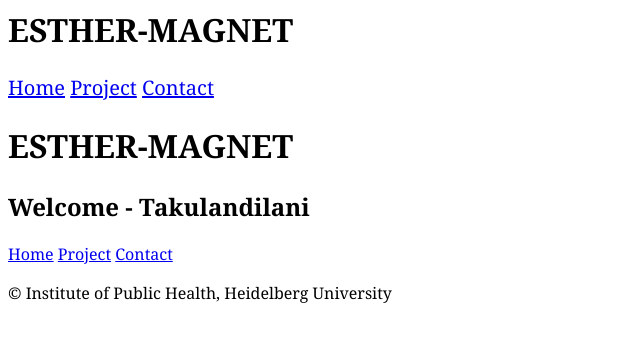
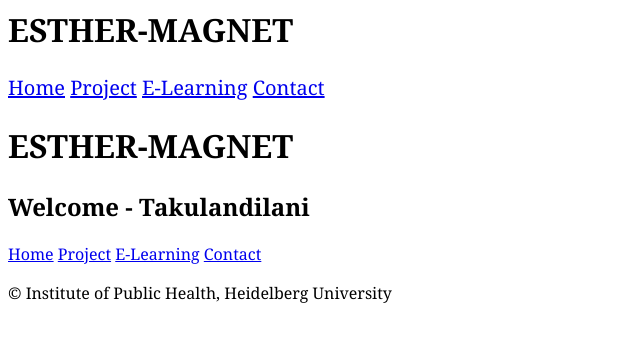
Before and after one commit to ESTHER-MAGNET/em_v00, a Jekyll site: the page built from index.html, in a window 1280 px wide. Shown: the top 342 px of the page, without its empty margins (0-640 px from the left). Built offline with Jekyll 4.4.1, drawn with Linux system fonts in a browser that asks for light colours; Markdown is read by kramdown in place of the engine named in the settings.

Commit message:
Added elearning.html

```diff
--- a/_includes/nav.html
+++ b/_includes/nav.html
@@ -1,7 +1,11 @@
 <nav>
 	<ul class="nav {{include.navclass}}">
 		<li><a href="{{site.baseurl}}/index.html" class="{% if page.url == '/index.html'%}current{% endif %}">Home</a></li>
-		<li><a href="{{site.baseurl}}/project.html" class="{% if page.url == '/project.html'%}current{% endif %}">Project</a></li>
+
+		<li><a href="{{site.baseurl}}/project.html" class="{% if page.url contains 'project' or page.url contains 'team' or page.url contains 'materials' %}current{% endif %}">Project</a></li>
+
+		<li><a href="{{site.baseurl}}/elearning.html" class="{% if page.url == '/elearning.html' %}current{% endif %}">E-Learning</a></li>
+
 		<li><a href="{{site.baseurl}}/contact.html" class="{% if page.url == '/contact.html'%}current{% endif %}">Contact</a></li>
 	</ul>
 </nav>
--- /dev/null
+++ b/elearning.html
@@ -0,0 +1,5 @@
+---
+layout: default
+---
+
+<h1>E-Learning</h1>
```
